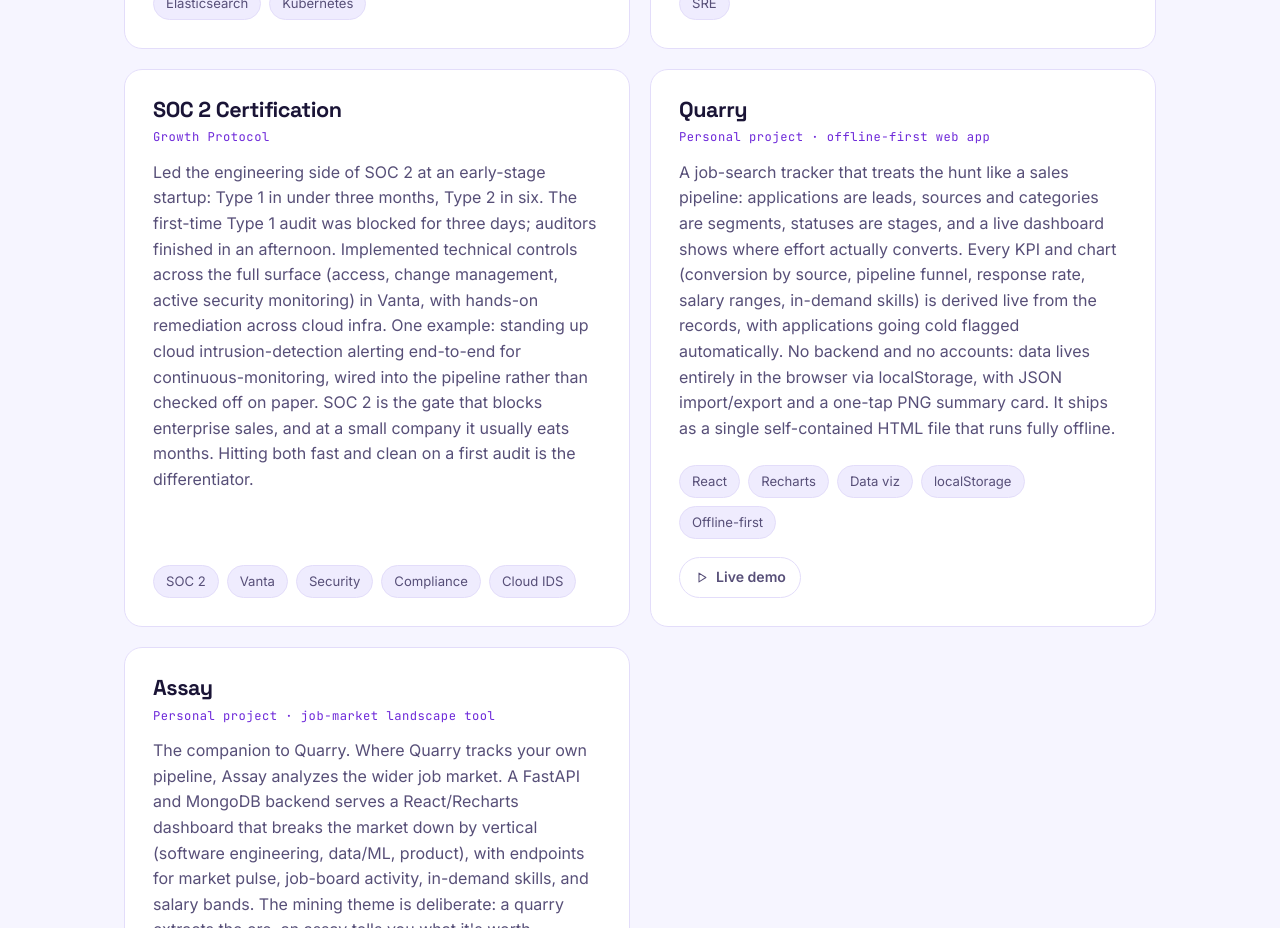
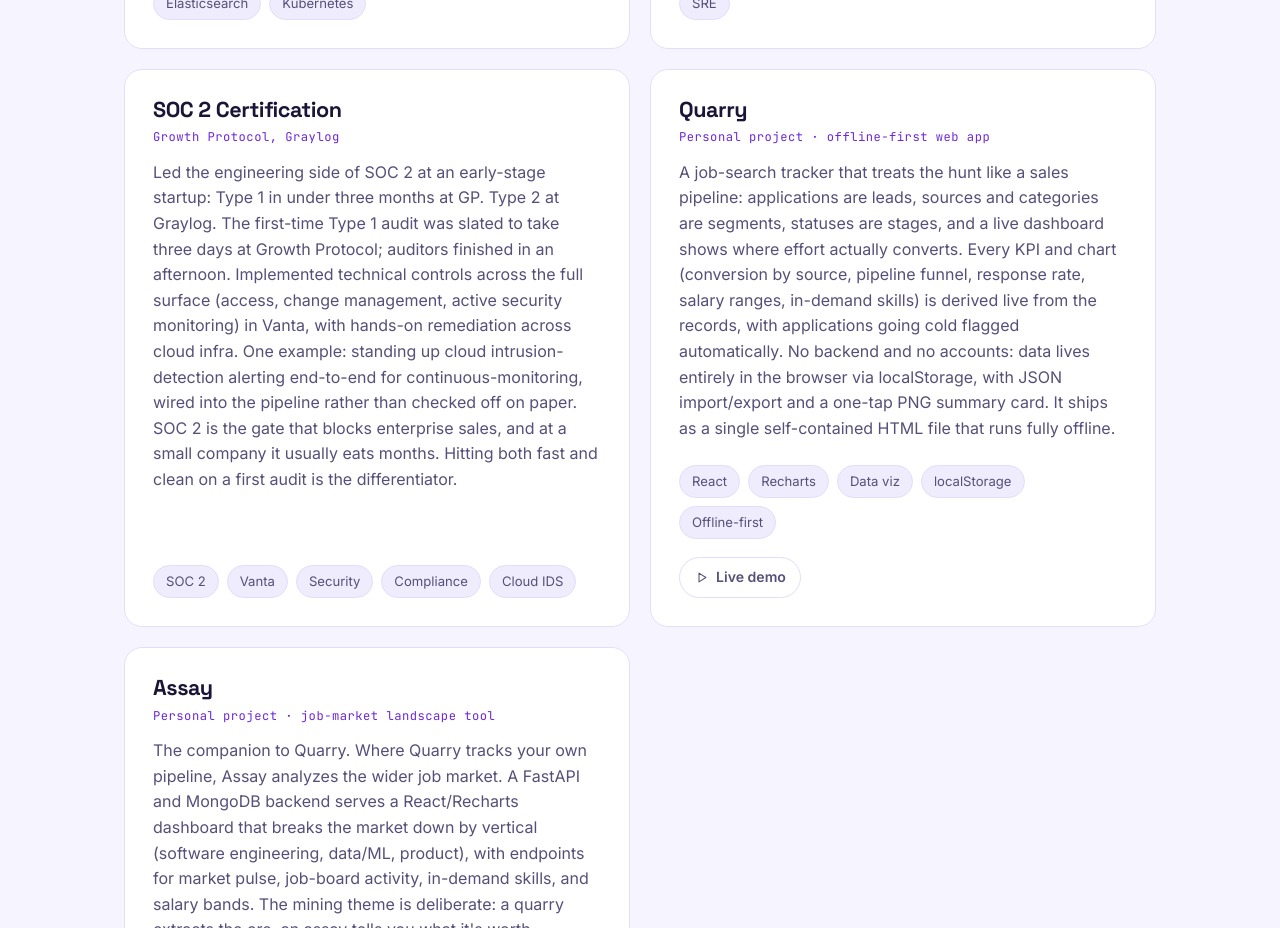
Before and after one commit to nicholas-a-hall/nicholas-a-hall.github.io, a React (Vite) app: page / in a window 1280 px wide. Shown: the part 8200-9128 px from the top of the page. Built offline with nearby package versions, Linux system fonts and the light colour scheme.

Commit message:
update copy

```diff
--- a/src/data/content.js
+++ b/src/data/content.js
@@ -169,9 +169,9 @@ export const projects = [
   },
   {
     title: 'SOC 2 Certification',
-    org: 'Growth Protocol',
+    org: 'Growth Protocol, Graylog',
     blurb:
-      'Led the engineering side of SOC 2 at an early-stage startup: Type 1 in under three months, Type 2 in six. The first-time Type 1 audit was blocked for three days; auditors finished in an afternoon. Implemented technical controls across the full surface (access, change management, active security monitoring) in Vanta, with hands-on remediation across cloud infra. One example: standing up cloud intrusion-detection alerting end-to-end for continuous-monitoring, wired into the pipeline rather than checked off on paper. SOC 2 is the gate that blocks enterprise sales, and at a small company it usually eats months. Hitting both fast and clean on a first audit is the differentiator.',
+      'Led the engineering side of SOC 2 at an early-stage startup: Type 1 in under three months at GP. Type 2 at Graylog. The first-time Type 1 audit was slated to take three days at Growth Protocol; auditors finished in an afternoon. Implemented technical controls across the full surface (access, change management, active security monitoring) in Vanta, with hands-on remediation across cloud infra. One example: standing up cloud intrusion-detection alerting end-to-end for continuous-monitoring, wired into the pipeline rather than checked off on paper. SOC 2 is the gate that blocks enterprise sales, and at a small company it usually eats months. Hitting both fast and clean on a first audit is the differentiator.',
     tags: ['SOC 2', 'Vanta', 'Security', 'Compliance', 'Cloud IDS'],
     links: [],
   },
```
